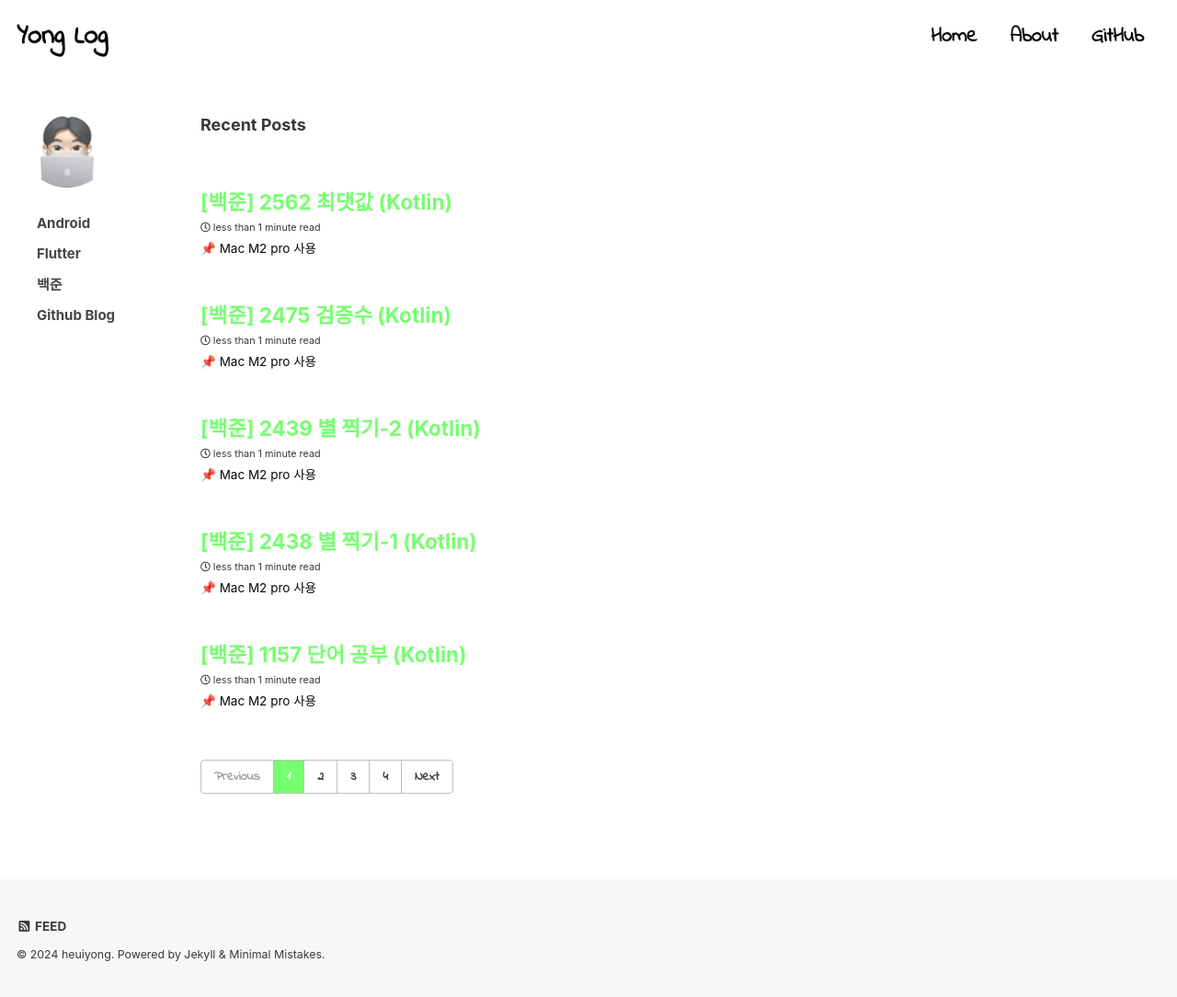
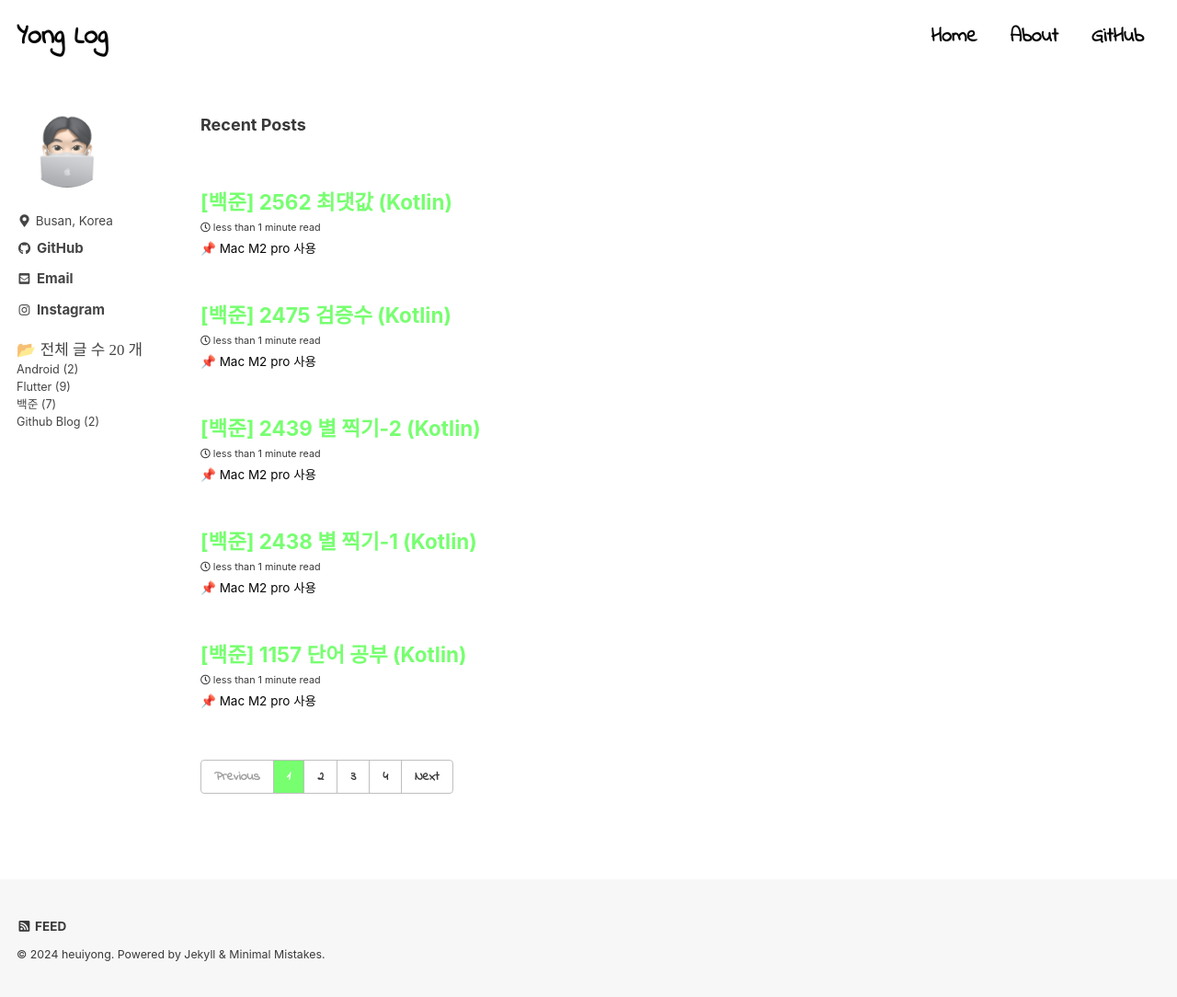
Before and after one commit to heui-yong/heui-yong.github.io, a Jekyll site: the page built from index.html, in a window 1280 px wide and 1084 px high. Shown: the whole window at 92% size. Built offline with Jekyll 4.4.1, drawn with Linux system fonts in a browser that asks for light colours; cached includes are drawn as plain includes; some web fonts are replaced; the list of posts is cut into pages by our own code.

Commit message:
블로그 mian 수정

```diff
--- a/_config.yml
+++ b/_config.yml
@@ -106,27 +106,36 @@ analytics:
 author:
   # name             : "Lee HeuiYong"
   avatar           : "/assets/image/profile/memoji.png"
-  bio              : " "
-  # location         : " "
+  bio              : ""
+  location         : "Busan, Korea"
   email            :
   links:
-    - label: "Android"
-      icon: "fab fa-fw fa"
-      url: "/categories/Android"
-    - label: "Flutter"
-      icon: "fab fa-fw fa"
-      url: "/categories/flutter/"
-    - label: "백준"
-      icon: "fab fa-fw fa"
-      url: "/categories/백준/"
-    - label: "Github Blog"
-      icon: "fab fa-fw fa"
-      url: "/categories/github-blog/"
+    - label: "GitHub"
+      icon: "fab fa-fw fa-github"
+      url: "https://github.com/heui-yong"
+    - label: "Email"
+      icon: "fas fa-fw fa-envelope-square"
+      url: "mailto:gusrnr9878@gmail.com"
+    - label: "Instagram"
+      icon: "fab fa-fw fa-instagram"
+      url: "https://www.instagram.com/heui_yong/"
+
+    # - label: "Android"
+    #   icon: "fab fa-fw fa"
+    #   url: "/categories/Android"
+    # - label: "Flutter"
+    #   icon: "fab fa-fw fa"
+    #   url: "/categories/flutter/"
+    # - label: "백준"
+    #   icon: "fab fa-fw fa"
+    #   url: "/categories/백준/"
+    # - label: "Github Blog"
+    #   icon: "fab fa-fw fa"
+    #   url: "/categories/github-blog/"
 
 # Site Footer
 footer:
   links:
-
 
 
 # Reading Files
@@ -267,6 +276,7 @@ defaults:
       comments: # true
       share: true
       related: true
+      sidebar_main: true
 
   # _pages
   - scope:
--- /dev/null
+++ b/_includes/nav_list_main
@@ -0,0 +1,44 @@
+<!--전체 글 수를 세기 위한 연산. sum 변수에 전체 글 수 저장-->
+
+{% assign sum = site.posts | size %}
+
+<nav class="nav__list">
+  <input id="ac-toc" name="accordion-toc" type="checkbox" />
+  <label for="ac-toc">{{ site.data.ui-text[site.locale].menu_label }}</label>
+  <ul class="nav__items" id="category_tag_menu">
+      <!--전체 글 수-->
+      <li>
+            📂 <span style="font-family:'Cafe24Oneprettynight';">전체 글 수</style> <span style="font-family:'Coming Soon';">{{sum}}</style> <span style="font-family:'Cafe24Oneprettynight';">개</style><br>
+      </li>
+      <li>
+        <ul>
+            {% for category in site.categories %}
+                {% if category[0] == "Android" %}
+                    <li><a href="/categories/Android" class="">Android ({{category[1].size}})</a></li>
+                {% endif %}
+            {% endfor %}
+        </ul>
+        <ul>
+            {% for category in site.categories %}
+                {% if category[0] == "Flutter" %}
+                    <li><a href="categories/flutter" class="">Flutter ({{category[1].size}})</a></li>
+                {% endif %}
+            {% endfor %}
+        </ul>
+        <ul>
+            {% for category in site.categories %}
+                {% if category[0] == "백준" %}
+                    <li><a href="/categories/백준" class="">백준 ({{category[1].size}})</a></li>
+                {% endif %}
+            {% endfor %}
+        </ul>
+        <ul>
+            {% for category in site.categories %}
+                {% if category[0] == "GitHub Blog" %}
+                    <li><a href="/categories/github-blog" class="">Github Blog ({{category[1].size}})</a></li>
+                {% endif %}
+            {% endfor %}
+        </ul>
+      </li>
+  </ul>
+</nav>
--- a/_includes/sidebar.html
+++ b/_includes/sidebar.html
@@ -15,5 +15,9 @@
       {% include nav_list nav=page.sidebar.nav %}
     {% endif %}
   {% endif %}
+
+  {% if page.sidebar_main %}
+    {% include nav_list_main %}
+  {% endif %}
   </div>
 {% endif %}
--- a/index.html
+++ b/index.html
@@ -1,4 +1,5 @@
 ---
 layout: home
+sidebar_main: true
 author_profile: true
 ---
```
